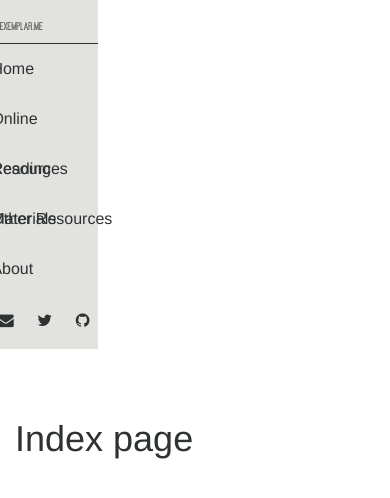
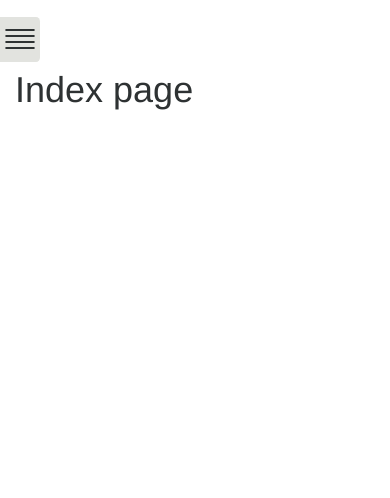
Before and after one commit to ninjaofawesome/exemplar, a website: page index.html in a window 390 px wide. Drawn offline with Linux system fonts and the light colour scheme.

Commit message:
sidebar directive complete

```diff
--- a/app/css/components/_body.scss
+++ b/app/css/components/_body.scss
@@ -13,46 +13,100 @@ body{
   text-decoration: underline;
 }
 
+
+.hamburger-button{
+    width: 40px;
+    height: 45px;
+    background-color: $lightest-gray;
+    border-radius: 0 10% 10% 0;
+    position: absolute;
+    top: 2%;
+    left: 0;
+    z-index: 1;
+    .ham-row{
+      margin: 10% 12.5%;
+      width: 75%;
+      border: 1.5px solid $charcoal;
+      border-radius: 2px;
+      &.top{
+        margin: 30% 12.5% 10% 12.5%;
+      }
+    }
+  }
+
 .side-nav{
+  position: fixed;
+  top: 2%;
+  left: -350px;
   background-color: $lightest-gray;
-  width: 25%;
-  .no-pad{
+  width: 350px;
+  height: 100vh;
+  z-index: 1;
   padding: 0;
-    margin: 0;
+  .title-box{
+    width: 300px;
+    height: 50px;
+    display: inline-block;
+    .close-me{
+      cursor: pointer;
+      height: 35px;
+      width: 35px;
+      border: 1px solid $charcoal;
+      line-height: 35px;
+      margin: 7.5px;
+      vertical-align: center;
+      text-align: center;
+      font-family: $ostrich;
+      color: $charcoal;
+      float: right;
     }
     .navbar-menu-title{
       font-family: $ostrich;
       color: $charcoal;
-    font-size: 3vw;
+      font-size: 3em;
+      float: left;
+      margin-top: 0;
     }
-
+  }
   .bottom-row{
     border-bottom: 1px solid $charcoal;
-    max-width: 360px;
+    width: 300px;
     margin: 0;
     padding: 0;
   }
   .navigation,.social-nav{
     list-style-type: none;
-
+    width: 350px;
     padding-left: 0;
     .navbox{
       height: 50px;
-      max-width: 375px;
+      width: 350px;
       padding: 0;
       margin: 0;
       line-height: 50px;
       &:hover{
         background-color: $md-gray;
+        color: $yellow;
       }
     }
     .nav-item{
       padding-left: 5%;
+      font-family: $ostrich;
+      font-size: 2em;
+      &:hover{
+        color: red !important;
+      }
       &.social{
         display: inline-block;
         margin: 5%;
       }
     }
+
+    // .sidebar-link{
+    //   color: $yellow;
+    //   &:hover, &:visited, &:active{
+    //      color: $yellow;
+    //   }
+    // }
   }
-
 }
--- a/app/js/directives.js
+++ b/app/js/directives.js
@@ -5,7 +5,17 @@ exemplarDirectives.directive('sideNav', function(){
     restrict: 'E',
     templateUrl: 'app/views/components/sidebar.html',
     controller: function(){
+      $('.hamburger-button').click(function(){
+        $(this).fadeOut(600, function () {
+            $('.side-nav').animate({ left: 0});
+        });
+      });
 
+      $('.close-me').click(function(){
+        $('.side-nav').animate({left: '-=350'}, 600, function(){
+            $('.hamburger-button').fadeIn(600);
+        });
+      });
     }
   }
 });
--- a/app/views/components/sidebar.html
+++ b/app/views/components/sidebar.html
@@ -1,23 +1,33 @@
+<div class="hamburger-button">
+  <div class="ham-row top"></div>
+  <div class="ham-row"></div>
+  <div class="ham-row"></div>
+  <div class="ham-row"></div>
+</div>
+
 <section class="side-nav">
-  <div class="container-fluid no-pad">
-    <h1 class="navbar-menu-title">Exemplar.me</h1>
+  <div class="col-md-3">
+    <div class="title-box">
+      <h1 class="navbar-menu-title">Exemplar.me</h1>
+      <div class="close-me">X</div>
+    </div>
     <div class="bottom-row"></div>
       <div class="row">
         <ul class="navigation">
           <div class="navbox">
-            <li class="nav-item"><a href=" ">Home</a></li>
+            <li class="nav-item"><a class="sidebar-link" href=" ">Home</a></li>
           </div>
           <div class="navbox">
-            <li class="nav-item"><a href=" ">Online Resources</a></li>
+            <li class="nav-item"><a class="sidebar-link" href=" ">Think</a></li>
           </div>
           <div class="navbox">
-            <li class="nav-item"><a href=" ">Reading Materials</a></li>
+            <li class="nav-item"><a class="sidebar-link" href=" ">Try</a></li>
           </div>
           <div class="navbox">
-            <li class="nav-item"><a href=" ">Other Resources</a></li>
+            <li class="nav-item"><a class="sidebar-link" href=" ">Read</a></li>
           </div>
           <div class="navbox">
-            <li class="nav-item"><a href=" ">About</a></li>
+            <li class="nav-item"><a class="sidebar-link" href=" ">Connect</a></li>
           </div>
         </ul>
 
@@ -26,7 +36,7 @@
           <li class="nav-item social"><a href=" " target="_blank"><i class="fa fa-twitter"></i></a></li>
           <li class="nav-item social"><a href=" " target="_blank"><i class="fa fa-github"></i></a></li>
         </ul>
-
       </div>
+    </div>
   </div>
 </section>
--- a/package.json
+++ b/package.json
@@ -7,6 +7,9 @@
     "javascript",
     "learning"
   ],
+  "scripts": {
+      "start": "node index.js"
+  },
   "maintainers": [
     {
       "name": "Hannah Nordgren",
```
Also changed, not shown: app/css/styles.css. Lines whose indentation alone changed are shown as unchanged.
